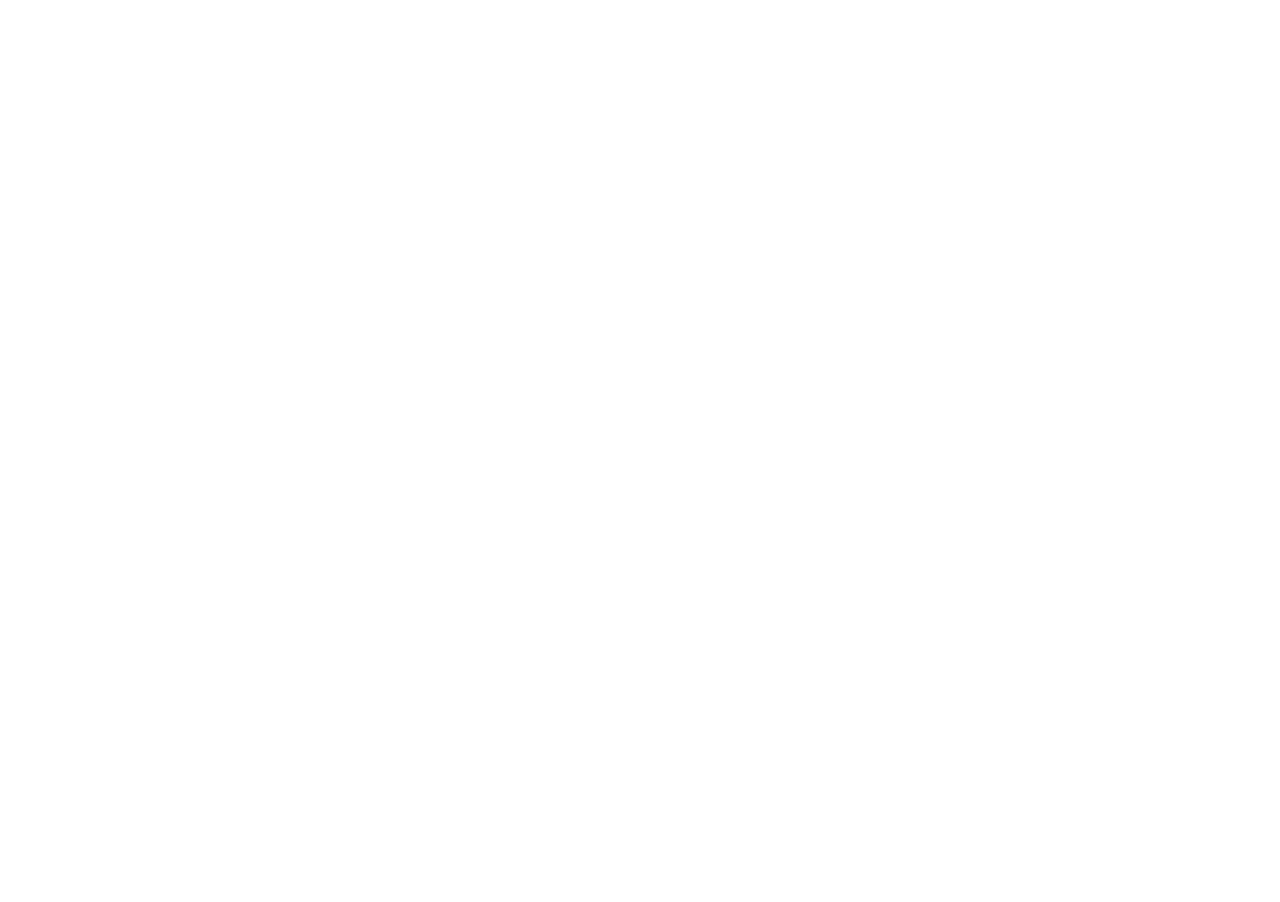
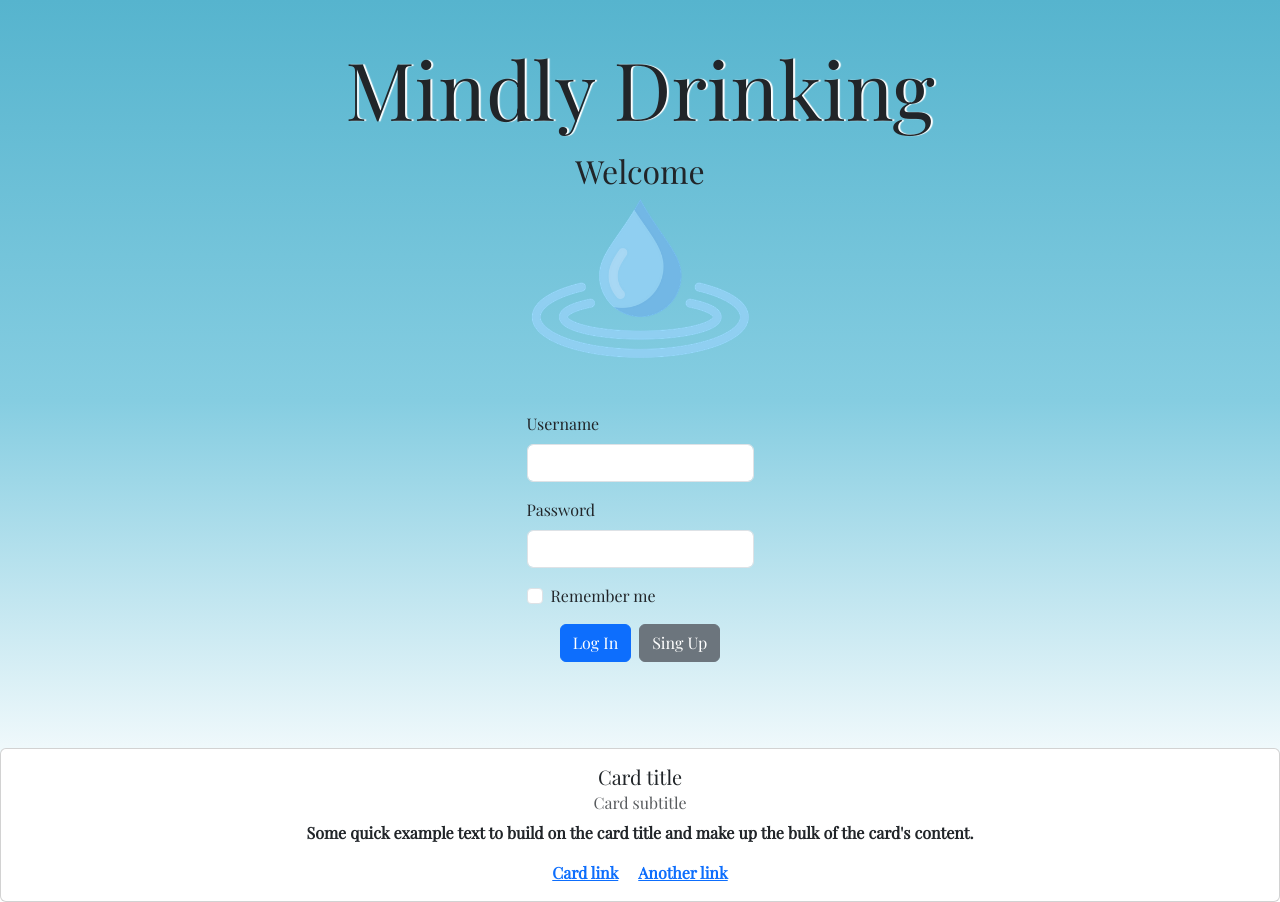
Before and after one commit to jac377/startup, a plain HTML site: page index.html in a window 1280 px wide. Before the commit the page ends 800 px from the top, so only its background shows below. Drawn offline with nearby package versions, Linux system fonts and the light colour scheme.

Commit message:
Started working on home page. Need to edir footer

```diff
--- a/index.html
+++ b/index.html
@@ -1,4 +1,59 @@
 <!DOCTYPE html>
 <html lang="en">
+    <head>
+        <meta charset="UTF-8" />
+        <meta name="viewport" content="width=device-width, initial-scale=1.0" />
+        <title>Home page</title>
+        <link rel="icon" href="logo.png" />
+
+        <link rel="stylesheet" href="main.css" />
+        <link href='https://fonts.googleapis.com/css?family=Playfair Display' rel='stylesheet'>
+        <link
+            href="https://cdn.jsdelivr.net/npm/bootstrap@5.3.0-alpha1/dist/css/bootstrap.min.css"
+            rel="stylesheet"
+            integrity="sha384-GLhlTQ8iRABdZLl6O3oVMWSktQOp6b7In1Zl3/Jr59b6EGGoI1aFkw7cmDA6j6gD"
+            crossorigin="anonymous" />
+    </head>
+
+    <body>
+        <h1 class="titleHome">Mindly Drinking</h1>
+        <h2>Welcome</h2>
+        <div class="loginForm">
+            <div class="logoPic">
+                <img src="logo.png" height="75%"/>
+            </div>
+            <form class="loginScreen">
+                <div class="mb-3">
+                    <label for="exampleInputEmail1" class="form-label">Username</label>
+                    <input type="email" class="form-control" id="exampleInputEmail1" aria-describedby="emailHelp">
+                </div>
+                <div class="mb-3">
+                    <label for="exampleInputPassword1" class="form-label">Password</label>
+                    <input type="password" class="form-control" id="exampleInputPassword1">
+                </div>
+                <div class="mb-3 form-check">
+                    <input type="checkbox" class="form-check-input" id="exampleCheck1">
+                    <label class="form-check-label" for="exampleCheck1">Remember me</label>
+                </div>
+                <div class="d-grid gap-2 d-md-flex justify-content-md-center">
+                    <button type="submit" class="btn btn-primary">Log In</button>
+                    <button type="submit" class="btn btn-secondary">Sing Up</button>
+                </div>
+
+            </form>
+        </div>
+    </body>
+
+    <footer>
+        <div class="card" style="width: 100%; display: flex;">
+            <div class="card-body">
+              <h5 class="card-title">Card title</h5>
+              <h6 class="card-subtitle mb-2 text-muted">Card subtitle</h6>
+              <p class="card-text">Some quick example text to build on the card title and make up the bulk of the card's content.</p>
+              <a href="#" class="card-link">Card link</a>
+              <a href="#" class="card-link">Another link</a>
+            </div>
+          </div>
+    </footer>
 
 </html>
--- /dev/null
+++ b/main.css
@@ -0,0 +1,90 @@
+*{
+    font-family: 'Playfair Display';
+}
+
+html {
+    height: 100%;
+    width: 100%;
+}
+
+body{
+    height: 100%;
+    width: 100%;
+    display: flex;
+    flex-direction: column;
+    background: linear-gradient(180deg, rgb(86, 180, 206), rgb(133, 205, 225), white) no-repeat;
+}
+
+.loginForm {
+    flex: 2;
+    flex-direction: column;
+    border: 10px;
+    display: flex;
+    justify-content: center;
+    align-items: center;
+}
+
+.logoPic {
+    width: 100%;
+    height: 40%;
+    display: flex;
+    flex: 0 1px;
+    justify-content: center;
+}
+
+.loginScreen {
+    flex: 2;
+}
+
+.titleHome {
+    margin: 1vh;
+    margin-top: 5vh;
+    display: flex;
+    justify-content: center;
+    border: 10px;
+    font-size: 10vh;
+    text-align: center;
+    text-shadow: 0.25vh -.5px 1px white;
+}
+
+h2 {
+    margin: 1vh !important;
+    display: flex;
+    font-size: 10vh;
+    border: 10px;
+    text-align: center;
+    justify-content: center;
+    justify-items: center;
+}
+
+.buttonHome {
+    width: 100%;
+    display: flex;
+    justify-content: center;
+    margin: 10px;
+}
+
+footer {
+    margin-top: 1em;
+    flex: 0 1em;
+    text-align: center;
+    font-weight: bold;
+    border: 10px;
+}
+
+div {
+    width: 100%;
+}
+
+@media (max-width: 300px){
+    .logoPic:nth-child(1) {
+        display:none;
+    }
+    .titleHome {
+        font-size: 10vh;
+    }
+    footer {
+        display: none;
+    }
+
+}
```
Also changed, not shown: logo.png (added).
